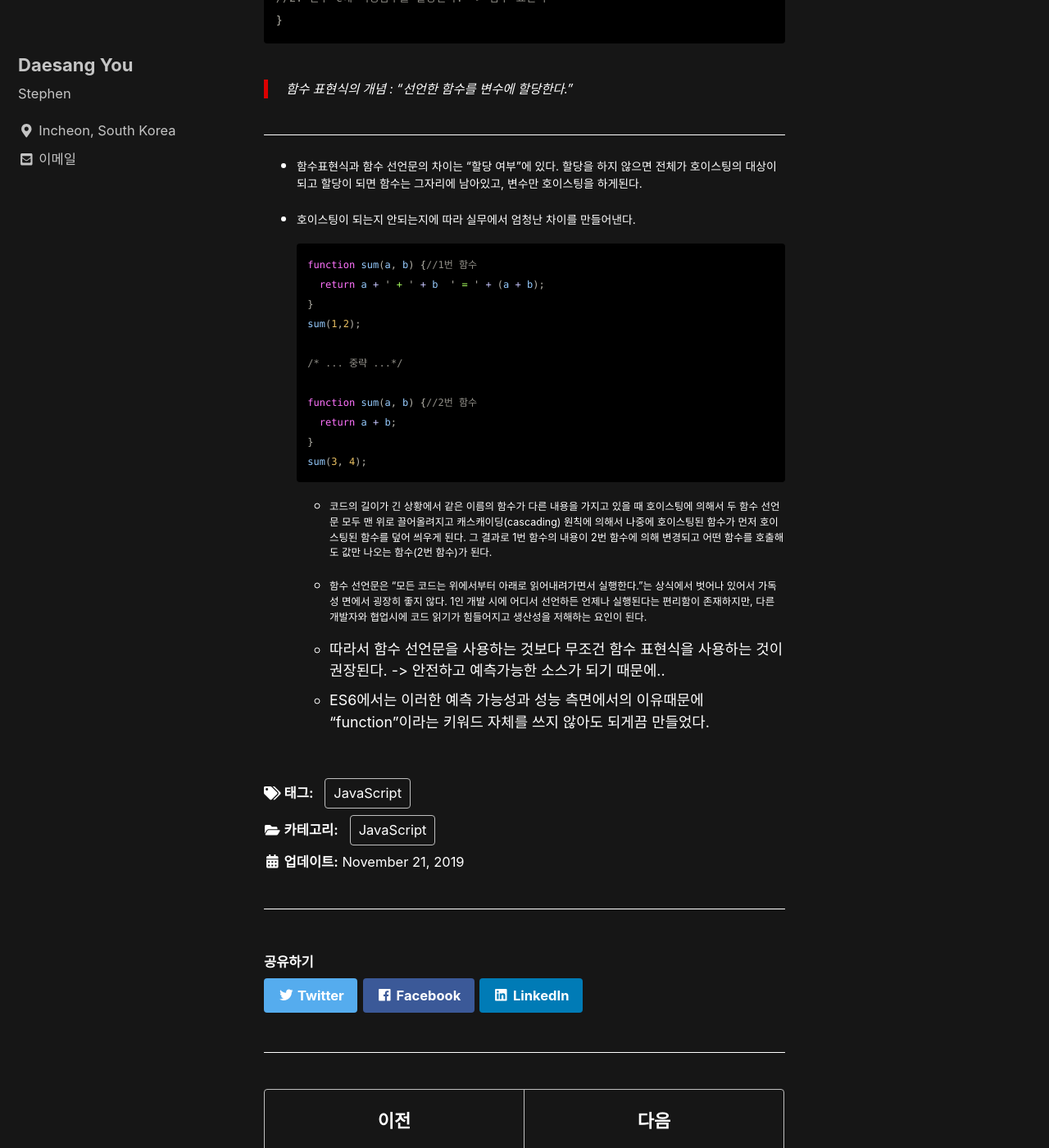
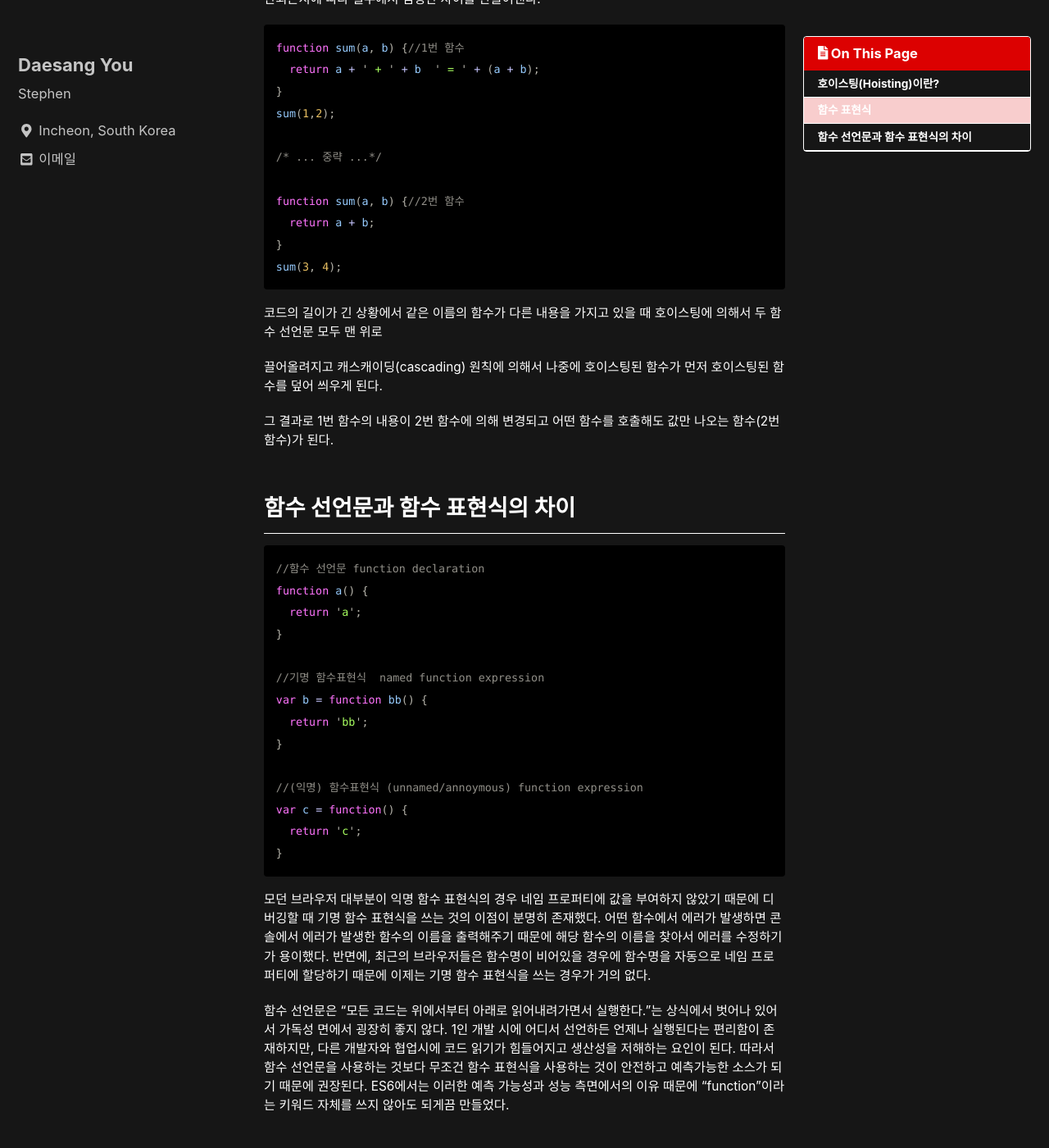
Before and after one commit to eotkd4791/eotkd4791.github.io, a Jekyll site: the page built from _posts/Javascript/2019-11-21-JavaScript02.md, in a window 1280 px wide and 1400 px high, scrolled down 2087 px. Shown: the whole window at 82% size. Built offline with Jekyll 4.4.1, drawn with Linux system fonts in a browser that asks for light colours; cached includes are drawn as plain includes; comment, search, counter and statistics services are not loaded; some of the changed text lies outside the part shown.

Commit message:
Update 2019-11-21-JavaScript02.md

````diff
--- a/_posts/Javascript/2019-11-21-JavaScript02.md
+++ b/_posts/Javascript/2019-11-21-JavaScript02.md
@@ -4,86 +4,67 @@ categories:
   - JavaScript
 tags:
   - JavaScript
+read_time: false
+toc: true
+toc_sticky: true
 ---
 
 
-- 호이스팅 Hoisting  "끌어 올리다" -> 변수 '선언', 함수 '선언'을 끌어올리다.
+## 호이스팅(Hoisting)이란?
 
+"끌어 올리다"라는 의미로 변수 및 함수의 '선언'을 끌어올리는 것이다. 호이스팅이 발생하는 이유는 자바스크립트 인터프리터가
+코드의 라인 순서와 관계 없이 함수 선언식과 변수를 위한 메모리 공간을 먼저 확보하는 특성을 가지고 있기 때문이다.
 
-  ```js
-  console.log(a());
-  console.log(b());
-  console.log(c());
+```js
+console.log(a());
+console.log(b());
+console.log(c());
 
-  function a() {
-    return 'a';
-  }
-  var b = function bb() { //#2
-    return 'bb';
-  }
-  var c = function() {  //#3
-    return 'c';
-  }
-  /////////////////////////////////////////////////////////////////////////////////
-  /*
-    호이스팅 후에 아래와 같은 코드처럼 변수,함수 선언문의 위치가 변경된 형태로 실행한다.
-    1. 함수 선언문은 통째로 올라간다.
-    2. 반면에 함수 표현식은 선언"만" 올린다.
-    3. 할당은 해당사항이 아니다.
-    4. 함수 선언문은 그 자체로 하나의 선언이지만, #2, #3에서는 선언과 할당이 한 문장 내에서 이루어진다.
-    -> 분리가 가능함.
-  */
-  /////////////////////////////////////////////////////////////////////////////////
-  function a() {
-    return 'a';
-  }
-  var b;////**
-  var c;////**
-  console.log(a());
-  console.log(b());
-  console.log(c());
+function a() {
+  return 'a';
+}
+var b = function bb() { //#2
+  return 'bb';
+}
+var c = function() {  //#3
+  return 'c';
+}
 
-  b = function bb() {
-    return 'bb';
-  }
-  c = function() {
-    return 'c';
-  }
-  ```
+/////////////////////////////////////////////////////////////////////////////////
+/*
+  호이스팅 후에 아래와 같은 코드처럼 변수,함수 선언문의 위치가 변경된 형태로 실행한다.
 
+  1. 함수 선언문은 통째로 올라간다.
 
-- 자바스크립트 엔진은 코드를 실행하기 전 단계로 코드 전반에 걸쳐서 선언된 내용이 있는지를 훑어보고 발견하는 즉시 변수, 함수 선언한 것을 상부로 끌어올린다.
+  2. 반면에 함수 표현식은 선언"만" 올린다.
 
+  3. 할당은 해당사항이 아니다.
 
-- 함수 선언문과 함수 표현식의 차이
-  ```js
-  //함수 선언문 function declaration
-  function a() {
-    return 'a';
-  }
+  4. 함수 선언문은 그 자체로 하나의 선언이지만, #2, #3에서는 선언과 할당이 한 문장 내에서 이루어진다.
+  -> 분리가 가능함.
+*/
+/////////////////////////////////////////////////////////////////////////////////
 
-  //기명 함수표현식  named function expression
-  var b = function bb() {
-    return 'bb';
-  }
+function a() {
+  return 'a';
+}
+var b;////**
+var c;////**
+console.log(a());
+console.log(b());
+console.log(c());
 
-  //(익명) 함수표현식 (unnamed/annoymous) function expression
-  var c = function() {
-    return 'c';
-  }
-  ```
+b = function bb() {
+  return 'bb';
+}
+c = function() {
+  return 'c';
+}
+```
 
+자바스크립트 엔진은 코드를 실행하기 전 단계로 코드 전반에 걸쳐서 선언된 내용이 있는지를 훑어보고 발견하는 즉시 변수, 함수 선언한 것을 상부로 끌어올린다.
 
-- 모던 브라우저 대부분이 익명 함수 표현식의 경우 네임 프로퍼티에 값을 부여하지 않았기 때문에 디버깅할 때 기명 함수 표현식을 쓰는 것의 이점이 분명히 존재했다. 어떤 함수에서 에러가 발생하면 콘솔에서 에러가 발생한 함수의 이름을 출력해주기 때문에 해당 함수의 이름을 찾아서 에러를 수정하기가 용이했다.
-
-
-- 반면에, 최근의 브라우저들은 함수명이 비어있을 경우에 함수명을 자동으로 네임 프로퍼티에 할당하기 때문에 이제는 기명 함수 표현식을 쓰는 경우가 거의 없다.
-
-
----
-
-
-#### 함수 표현식
+## 함수 표현식
 
 ```js
 var c = function() {
@@ -95,31 +76,63 @@ var c = function() {
 
 >함수 표현식의 개념 : "선언한 함수를 변수에 할당한다."
 
----
 
-- 함수표현식과 함수 선언문의 차이는 "할당 여부"에 있다. 할당을 하지 않으면 전체가 호이스팅의 대상이되고 할당이 되면 함수는 그자리에 남아있고, 변수만 호이스팅을 하게된다.
+함수표현식과 함수 선언문의 차이는 "할당 여부"에 있다. 할당을 하지 않으면 전체가 호이스팅의 대상이되고 할당이 되면 함수는
+그자리에 남아있고, 변수만 호이스팅을 하게된다. 호이스팅이 되는지 안되는지에 따라 실무에서 엄청난 차이를 만들어낸다.
 
-- 호이스팅이 되는지 안되는지에 따라 실무에서 엄청난 차이를 만들어낸다.
+```js
+function sum(a, b) {//1번 함수
+  return a + ' + ' + b  ' = ' + (a + b);
+}
+sum(1,2);
+
+/* ... 중략 ...*/
+
+function sum(a, b) {//2번 함수
+  return a + b;
+}
+sum(3, 4);
+```
+
+코드의 길이가 긴 상황에서 같은 이름의 함수가 다른 내용을 가지고 있을 때 호이스팅에 의해서 두 함수 선언문 모두 맨 위로
+
+끌어올려지고 캐스캐이딩(cascading) 원칙에 의해서 나중에 호이스팅된 함수가 먼저 호이스팅된 함수를 덮어 씌우게 된다.
+
+그 결과로 1번 함수의 내용이 2번 함수에 의해 변경되고 어떤 함수를 호출해도 값만 나오는 함수(2번 함수)가 된다.
 
 
-  ```js
-  function sum(a, b) {//1번 함수
-    return a + ' + ' + b  ' = ' + (a + b);
-  }
-  sum(1,2);
+## 함수 선언문과 함수 표현식의 차이
 
-  /* ... 중략 ...*/
+```js
+//함수 선언문 function declaration
+function a() {
+  return 'a';
+}
 
-  function sum(a, b) {//2번 함수
-    return a + b;
-  }
-  sum(3, 4);
-  ```
+//기명 함수표현식  named function expression
+var b = function bb() {
+  return 'bb';
+}
+
+//(익명) 함수표현식 (unnamed/annoymous) function expression
+var c = function() {
+  return 'c';
+}
+```
+
+모던 브라우저 대부분이 익명 함수 표현식의 경우 네임 프로퍼티에 값을 부여하지 않았기 때문에 디버깅할 때 기명 함수 표현식을 쓰는 것의 이점이 분명히 존재했다. 어떤 함수에서 에러가 발생하면 콘솔에서 에러가 발생한 함수의 이름을 출력해주기 때문에
+해당 함수의 이름을 찾아서 에러를 수정하기가 용이했다. 반면에, 최근의 브라우저들은 함수명이 비어있을 경우에 함수명을
+자동으로 네임 프로퍼티에 할당하기 때문에 이제는 기명 함수 표현식을 쓰는 경우가 거의 없다.
 
 
-  - 코드의 길이가 긴 상황에서 같은 이름의 함수가 다른 내용을 가지고 있을 때 호이스팅에 의해서 두 함수 선언문 모두 맨 위로 끌어올려지고 캐스캐이딩(cascading) 원칙에 의해서 나중에 호이스팅된 함수가 먼저 호이스팅된 함수를 덮어 씌우게 된다. 그 결과로 1번 함수의 내용이 2번 함수에 의해 변경되고 어떤 함수를 호출해도 값만 나오는 함수(2번 함수)가 된다.
 
-  - 함수 선언문은 "모든 코드는 위에서부터 아래로 읽어내려가면서 실행한다."는 상식에서 벗어나 있어서 가독성 면에서 굉장히 좋지 않다. 1인 개발 시에 어디서 선언하든 언제나 실행된다는 편리함이 존재하지만, 다른 개발자와 협업시에 코드 읽기가 힘들어지고 생산성을 저해하는 요인이 된다.
+함수 선언문은 "모든 코드는 위에서부터 아래로 읽어내려가면서 실행한다."는 상식에서 벗어나 있어서 가독성 면에서
+굉장히 좋지 않다. 1인 개발 시에 어디서 선언하든 언제나 실행된다는 편리함이 존재하지만, 다른 개발자와 협업시에
+코드 읽기가 힘들어지고 생산성을 저해하는 요인이 된다. 따라서 함수 선언문을 사용하는 것보다 무조건 함수 표현식을 사용하는
+것이 안전하고 예측가능한 소스가 되기 때문에 권장된다. ES6에서는 이러한 예측 가능성과 성능 측면에서의 이유 때문에 "function"이라는 키워드 자체를 쓰지 않아도 되게끔 만들었다.
 
-  - 따라서 함수 선언문을 사용하는 것보다 무조건 함수 표현식을 사용하는 것이 권장된다. -> 안전하고 예측가능한 소스가 되기 때문에..
-  - ES6에서는 이러한 예측 가능성과 성능 측면에서의 이유때문에 "function"이라는 키워드 자체를 쓰지 않아도 되게끔 만들었다.
+<br>
+<br>
+<br>
+
+>정재남님의 인프런 자바스크립트 강의
````
